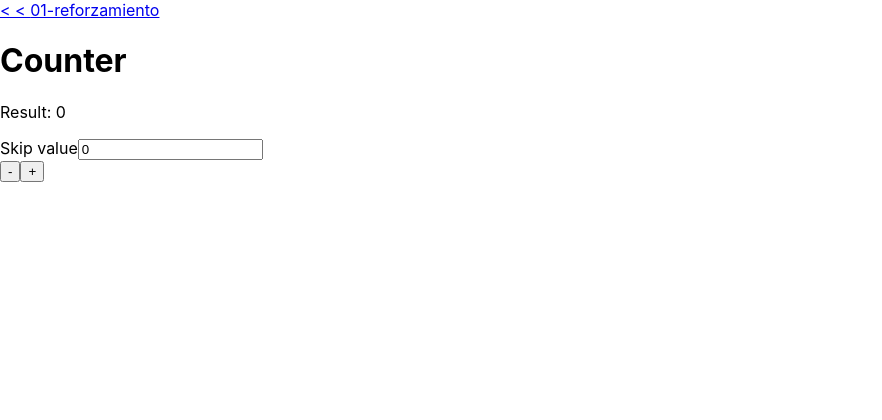
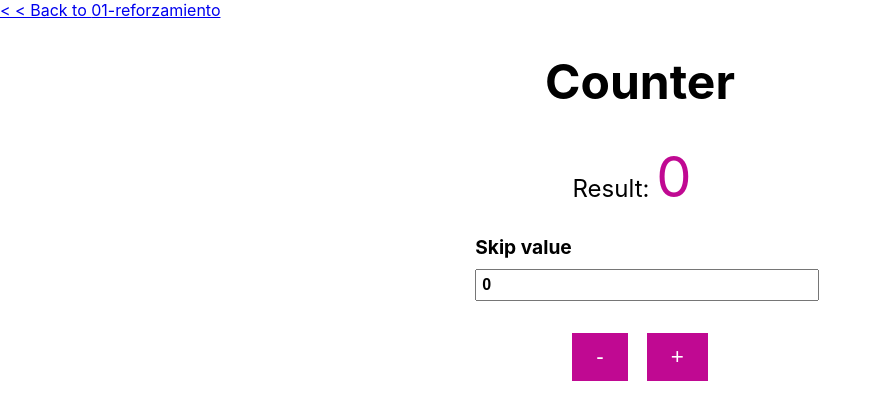
Before and after one commit to pedritobata/ReactRepo, a React (Create React App) app in the folder multi-project/: page /01-reforzamiento/counter in a window 1280 px wide. Shown: the top 420 px of the page, without its empty margins (0-882 px from the left). Built offline with nearby package versions, Linux system fonts and the light colour scheme.

Commit message:
Counter: Optimized. Created Input reusable component

```diff
--- /dev/null
+++ b/multi-project/src/01-reforzamiento/counter-1/Counter.module.css
@@ -0,0 +1,48 @@
+.title {
+    font-size: 3rem;
+    text-align: center;
+    margin: 2rem;
+}
+
+.result {
+    text-align: center;
+    font-size: 1.5rem;
+    margin-right: 1rem;
+    vertical-align: center;
+}
+
+.result span {
+    font-size: 3.5rem;
+    color: rgb(192, 9, 146);
+}
+
+.form {
+    display: flex;
+    flex-direction: column;
+    align-items: center;
+}
+
+.input {
+
+}
+
+.buttons {
+    margin-top: 2rem;
+}
+
+.buttons button {
+    border: 0;
+    padding: 0.7rem 1.5rem;
+    font-size: 1.4rem;
+    background-color: rgb(192, 9, 146);
+    color: white;
+}
+
+.buttons button:hover {
+    cursor: pointer;
+    opacity: .8;
+}
+
+.buttons > * + * {
+    margin-left: 1.2rem;
+}
--- a/multi-project/src/01-reforzamiento/counter-1/Counter.tsx
+++ b/multi-project/src/01-reforzamiento/counter-1/Counter.tsx
@@ -1,32 +1,31 @@
-import React, { useState } from "react";
+import React, { useState, useRef } from "react";
+import Input from "./Input";
+import classes from './Counter.module.css';
 
 export default function Counter() {
   const [count, setCount] = useState<number>(0);
-  const [skip, setSkip] = useState<number>(0);
+  const inputRef = useRef<HTMLInputElement>(null);
 
   const handleSkip = (evt: React.MouseEvent<HTMLButtonElement>) => {
     evt.preventDefault();
+    const skip = inputRef.current?.value || 0;
     const substractor = evt.currentTarget.textContent === '+' ? skip : -skip;
-    setCount(prevCount => prevCount + substractor);
+    setCount(prevCount => prevCount + +substractor);
   };
+
+  console.log('[Counter] rendered!');
 
   return (
     <>
-      <h1>Counter</h1>
-      <p>
+      <h1 className={classes.title}>Counter</h1>
+      <p className={classes.result}>
         Result: <span>{count}</span>
       </p>
-      <form>
-        <div>
-          <label htmlFor="counter-skip">Skip value</label>
-          <input
-            id="counter-skip"
-            type="number"
-            value={skip}
-            onChange={(e) => setSkip(+e.target.value)}
-          />
+      <form className={classes.form}>
+        <div className={classes.input}>
+          <Input ref={inputRef} defValue={0} type="number" id="counter-skip" label="Skip value" />
         </div>
-        <div>
+        <div className={classes.buttons}>
           <button onClick={handleSkip}>-</button>
           <button onClick={handleSkip}>+</button>
         </div>
--- /dev/null
+++ b/multi-project/src/01-reforzamiento/counter-1/Input.module.css
@@ -0,0 +1,14 @@
+.label {
+    font-family: inherit;
+    font-size: 1.2rem;
+    font-weight: bold;
+}
+
+.input {
+    padding: 5px;
+    outline: none;
+    font-size: 1rem;
+    font-weight: bold;
+    width: 100%;
+    margin-top: 0.6rem;
+}
--- /dev/null
+++ b/multi-project/src/01-reforzamiento/counter-1/Input.tsx
@@ -0,0 +1,35 @@
+import React, { useState } from "react";
+import classes from "./Input.module.css";
+
+interface Props {
+  defValue: string | number;
+  id: string;
+  label: string;
+  type: string;
+}
+
+const Input = React.forwardRef(
+  (
+    { defValue, id, label, type }: Props,
+    ref: React.ForwardedRef<HTMLInputElement>
+  ) => {
+    const [value, setValue] = useState(defValue);
+    return (
+      <>
+        <label className={classes.label} htmlFor={id}>
+          {label}
+        </label>
+        <input
+          className={classes.input}
+          ref={ref}
+          id={id}
+          type={type}
+          value={value}
+          onChange={(e) => setValue(+e.target.value < 0 ? 0 : e.target.value)}
+        />
+      </>
+    );
+  }
+);
+
+export default Input;
--- a/multi-project/src/shared/hoc/projectLinkBackHoc.tsx
+++ b/multi-project/src/shared/hoc/projectLinkBackHoc.tsx
@@ -4,7 +4,7 @@ const projectLinkBackHoc = (Comp: React.FC, menuLink: string) => {
     return (props: any) => {
         return (
             <div>
-                <Link to={menuLink}>&lt; &lt; {menuLink.replace('/', '')}</Link>
+                <Link to={menuLink}>&lt; &lt; Back to {menuLink.replace('/', '')}</Link>
                 <Comp {...props}/>
             </div>
         )
```
